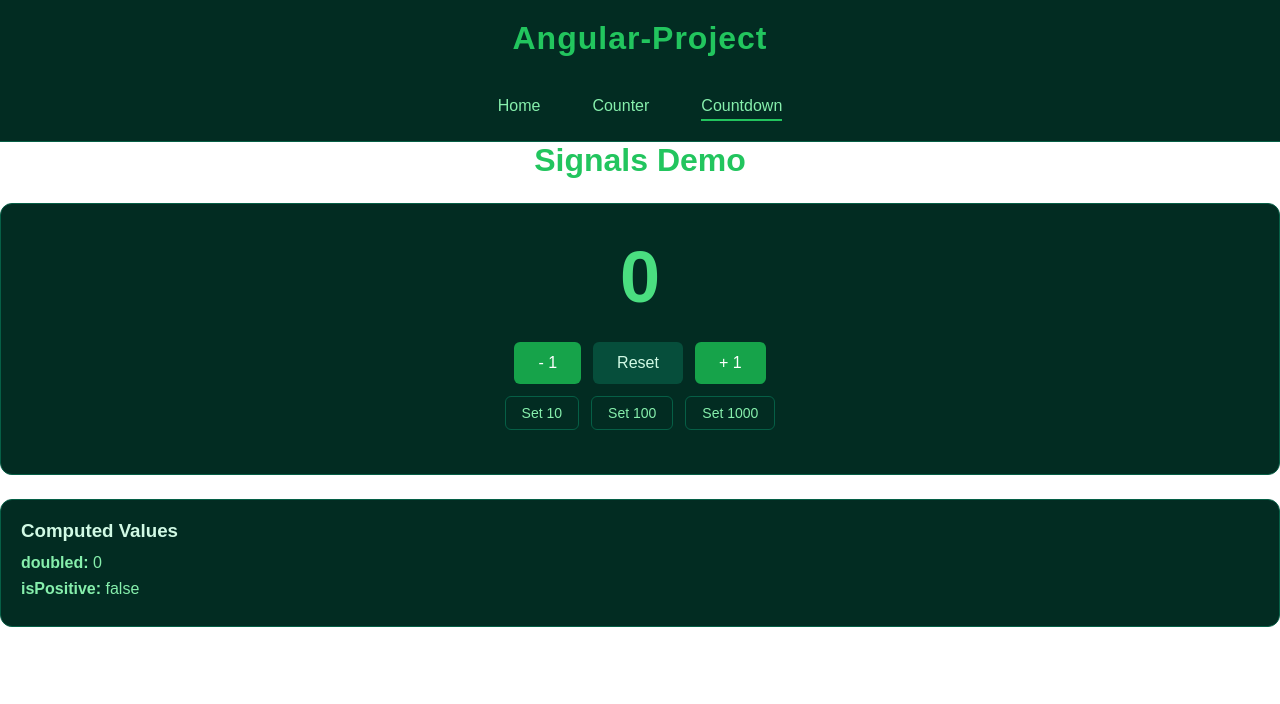
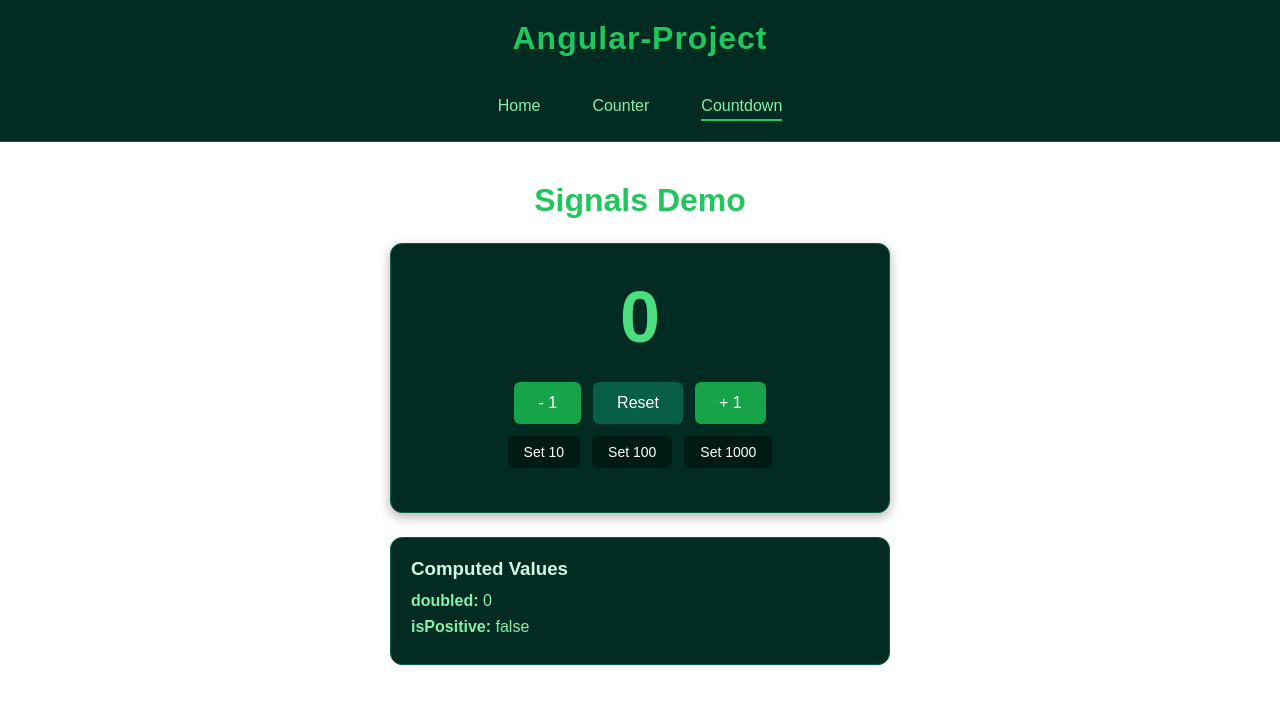
Before and after one commit to Anatoli33/Angular-Project, an Angular app in the folder project/: page /countdown in a window 1280 px wide. Shown: the top 704 px of the page. Built offline with nearby package versions, Linux system fonts and the light colour scheme.

Commit message:
Better Countdown styling

```diff
--- a/project/src/app/countdown/countdown.css
+++ b/project/src/app/countdown/countdown.css
@@ -1,18 +1,30 @@
-.signals-demo h1 {
-  margin: 0 0 24px 0;
-  color: #22c55e; /* bright green */
-  text-align: center;
+/* Container */
+.signals-demo {
+  max-width: 500px;
+  margin: 40px auto;
+  font-family: Arial, sans-serif;
+  color: #d1fae5;
 }
 
+/* Title */
+.signals-demo h1 {
+  margin-bottom: 24px;
+  text-align: center;
+  color: #22c55e; /* bright green */
+}
+
+/* Counter card */
 .counter-card {
-  background: #022c22; /* deep dark green */
+  background: #022c22; /* deep green */
   border: 1px solid #065f46;
   border-radius: 12px;
   padding: 32px;
+  margin-bottom: 24px;
   text-align: center;
-  margin-bottom: 24px;
+  box-shadow: 0 4px 12px rgba(0,0,0,0.3);
 }
 
+/* Count display */
 .count-display {
   font-size: 72px;
   font-weight: bold;
@@ -20,13 +32,16 @@
   margin-bottom: 24px;
 }
 
+/* Controls (buttons row) */
 .controls {
   display: flex;
   justify-content: center;
   gap: 12px;
   margin-bottom: 12px;
+  flex-wrap: wrap;
 }
 
+/* Buttons */
 .btn {
   padding: 12px 24px;
   border: none;
@@ -35,44 +50,34 @@
   font-weight: 500;
   background: #16a34a; /* main green */
   color: white;
-  transition: all 0.2s;
+  cursor: pointer;
+  transition: all 0.2s ease;
 }
 
 .btn:hover {
-  background: #15803d;
+  transform: scale(1.05);
 }
 
 .btn-reset {
-  background: #064e3b; /* darker green */
-  color: #d1fae5;
-}
-
-.btn-reset:hover {
-  background: #065f46;
+  background: #065f46; /* dark green */
 }
 
 .btn-small {
   padding: 8px 16px;
   font-size: 14px;
-  background: #022c22;
-  color: #86efac;
-  border: 1px solid #065f46;
+  background: #011a13; /* darkest green */
 }
 
-.btn-small:hover {
-  background: #064e3b;
-}
-
+/* Computed section */
 .computed-section {
   background: #022c22;
   border: 1px solid #065f46;
   border-radius: 12px;
   padding: 20px;
-  margin-bottom: 24px;
 }
 
 .computed-section h3 {
-  margin: 0 0 12px 0;
+  margin-bottom: 12px;
   color: #d1fae5;
 }
 
@@ -80,32 +85,3 @@
   margin: 8px 0;
   color: #86efac;
 }
-
-.info-section {
-  background: #022c22;
-  border: 1px solid #065f46;
-  border-radius: 12px;
-  padding: 20px;
-}
-
-.info-section h3 {
-  margin: 0 0 12px 0;
-  color: #d1fae5;
-}
-
-.info-section ul {
-  margin: 0;
-  padding-left: 20px;
-  color: #86efac;
-}
-
-.info-section li {
-  margin-bottom: 8px;
-}
-
-.info-section code {
-  background: #011a13;
-  padding: 2px 6px;
-  border-radius: 4px;
-  color: #22c55e;
-}
```
